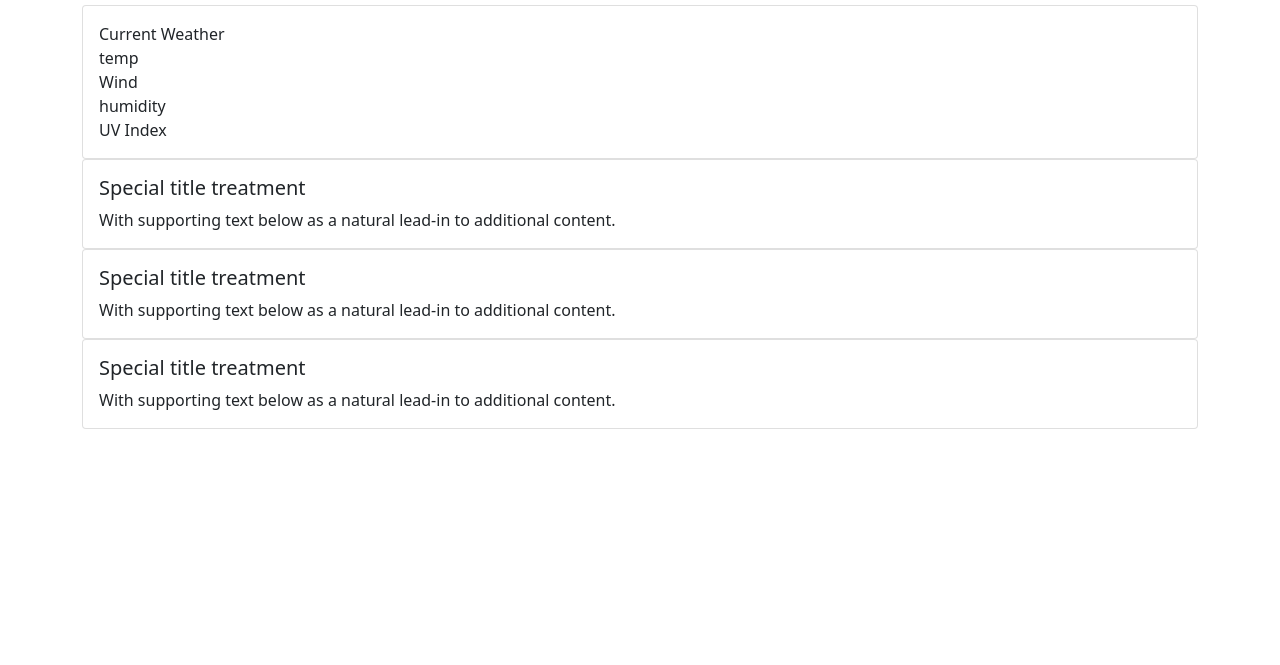
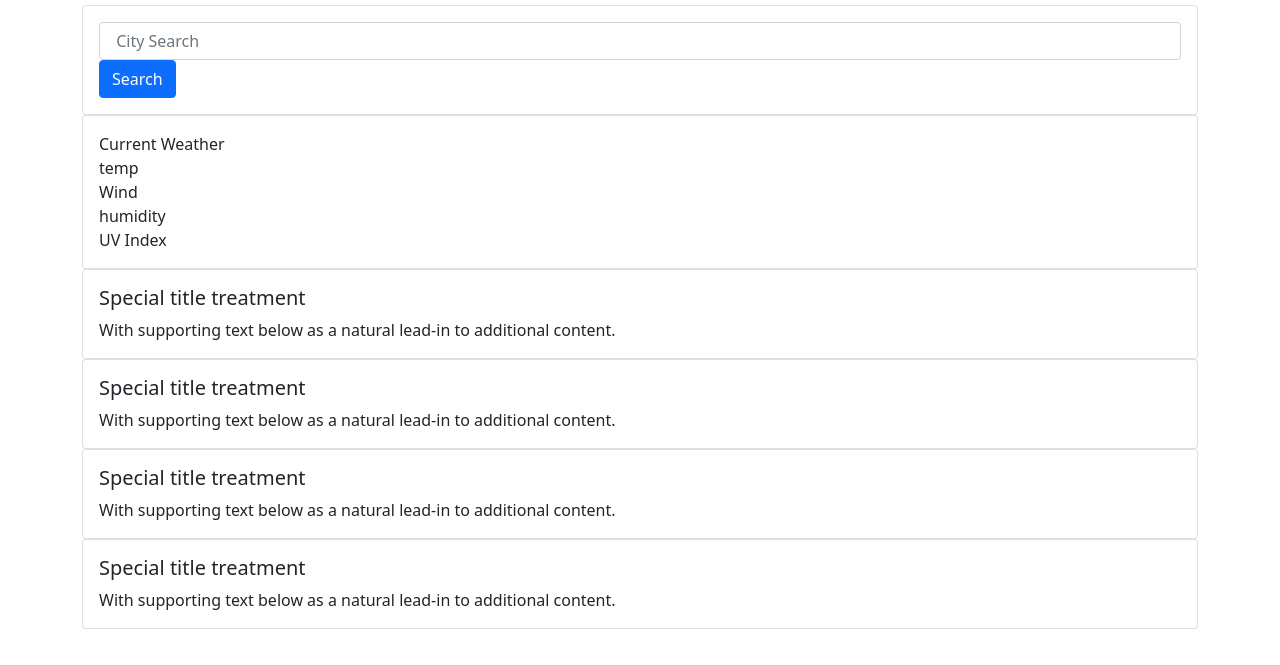
Before and after one commit to scrutch93/Weather-Dashboard, a plain HTML site: page index.html in a window 1280 px wide. Shown: the part 71-736 px from the top of the page. Drawn offline with nearby package versions, Linux system fonts and the light colour scheme.

Commit message:
updated search button

```diff
--- a/index.html
+++ b/index.html
@@ -1,19 +1,30 @@
 <!DOCTYPE html>
 <html lang="en">
+
 <head>
     <meta charset="UTF-8">
     <meta http-equiv="X-UA-Compatible" content="IE=edge">
     <meta name="viewport" content="width=device-width, initial-scale=1.0">
-    <link href="https://cdn.jsdelivr.net/npm/bootstrap@5.0.0/dist/css/bootstrap.min.css" rel="stylesheet" integrity="sha384-wEmeIV1mKuiNpC+IOBjI7aAzPcEZeedi5yW5f2yOq55WWLwNGmvvx4Um1vskeMj0" crossorigin="anonymous">
+    <link href="https://cdn.jsdelivr.net/npm/bootstrap@5.0.0/dist/css/bootstrap.min.css" rel="stylesheet"
+        integrity="sha384-wEmeIV1mKuiNpC+IOBjI7aAzPcEZeedi5yW5f2yOq55WWLwNGmvvx4Um1vskeMj0" crossorigin="anonymous">
     <link rel="stylesheet" href="./style.css">
     <title>Weather Dashboard</title>
 </head>
+
 <body>
 
 
     <h1> Weather Dashboard</h1>
+    <div class="container">
+        <div class="card">
+            <div class="card-body">
+                <input class="form-control mr-sm-2" type="search" placeholder=" City Search" aria-label="Search">
+                <button class="btn btn-primary my-2 my-sm-0" type="submit">Search</button>
+            </div>
+        </div>
+    </div>
 
-    <div class="container-lg">
+    <div class="container-lg   ">
         <div class="card">
             <div class="card-body">
                 <div> Current Weather</div>
@@ -24,7 +35,7 @@
             </div>
         </div>
         <div class="row">
-            <div >
+            <div>
                 <div class="card">
                     <div class="card-body">
                         <h5 class="card-title">Special title treatment</h5>
@@ -33,7 +44,7 @@
                     </div>
                 </div>
             </div>
-            <div >
+            <div>
                 <div class="card">
                     <div class="card-body">
                         <h5 class="card-title">Special title treatment</h5>
@@ -42,8 +53,7 @@
                     </div>
                 </div>
             </div>
-          </div>
-          <div >
+            <div>
                 <div class="card">
                     <div class="card-body">
                         <h5 class="card-title">Special title treatment</h5>
@@ -52,6 +62,19 @@
                     </div>
                 </div>
             </div>
+            <div>
+                <div class="card">
+                    <div class="card-body">
+                        <h5 class="card-title">Special title treatment</h5>
+                        <p class="card-text">With supporting text below as a natural lead-in to additional content.</p>
+
+                    </div>
+                </div>
+            </div>
+
+
+        </div>
+
     </div>
 
 
@@ -65,4 +88,5 @@
 
 
 </body>
+
 </html>
```
Lines whose indentation alone changed are shown as unchanged.
